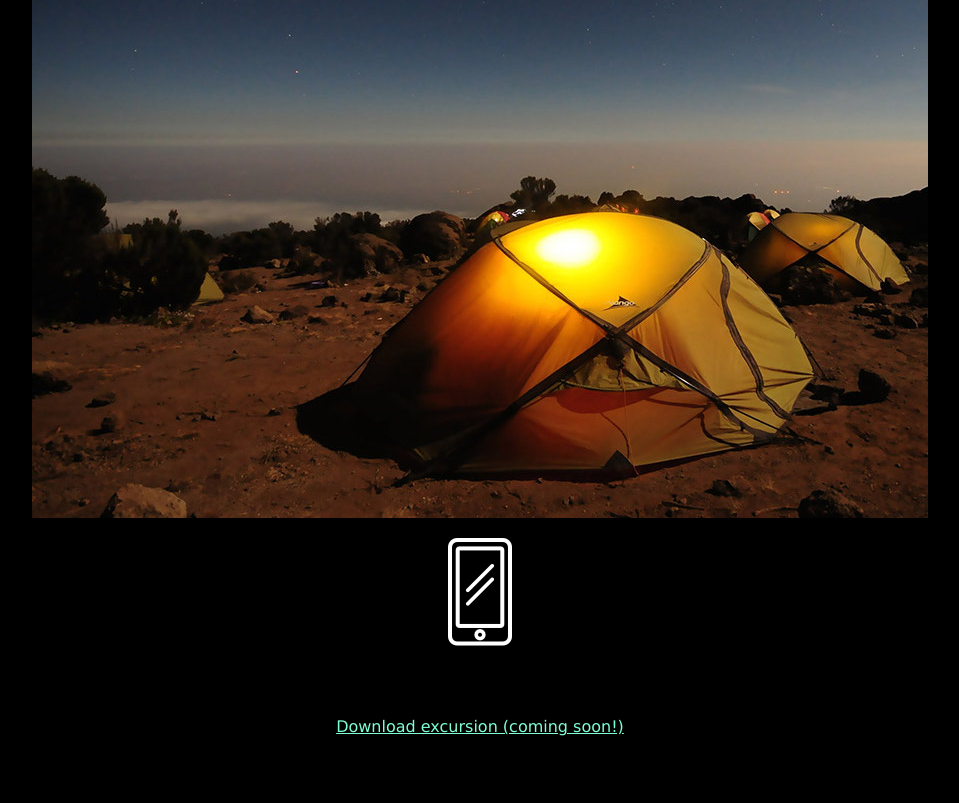
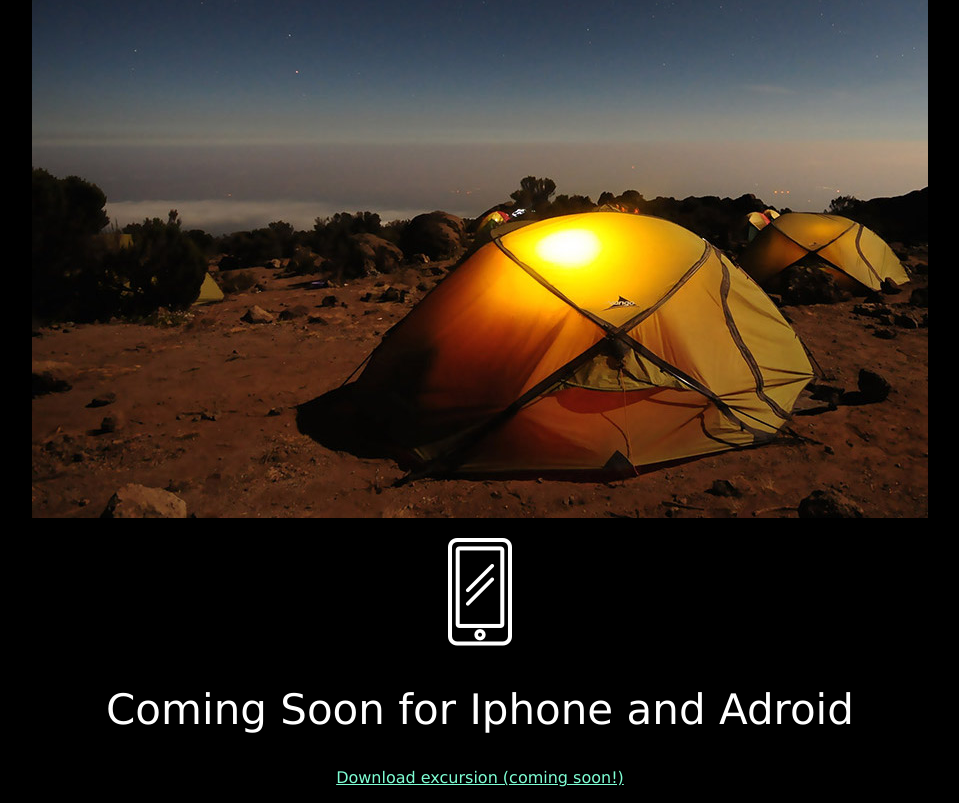
Before and after one commit to Juan151820/excursion-2, a plain HTML site: page index.html in a window 1280 px wide. Shown: the part 494-1297 px from the top of the page, without its empty margins (160-1119 px from the left). Before the commit the page ends 1246 px from the top, so only its background shows below. Drawn offline with Linux system fonts and the light colour scheme.

Commit message:
Created secondary header

```diff
--- a/index.html
+++ b/index.html
@@ -27,7 +27,7 @@
     <h4 class="header--sub-header">Excursion remembers places you like, and recommends new points of interest around you.</h4>
     <p><img src="resources/images/camp.jpg" alt=""></p>
     <p><img src="resources/images/phone.png" ></p>
-    <h2>Coming Soon for Iphone and Adroid</h2>
+    <h2 class="header--secondary">Coming Soon for Iphone and Adroid</h2>
     <p><a class="link--cta" href="#">Download excursion (coming soon!)</a></p>
 
 
```
